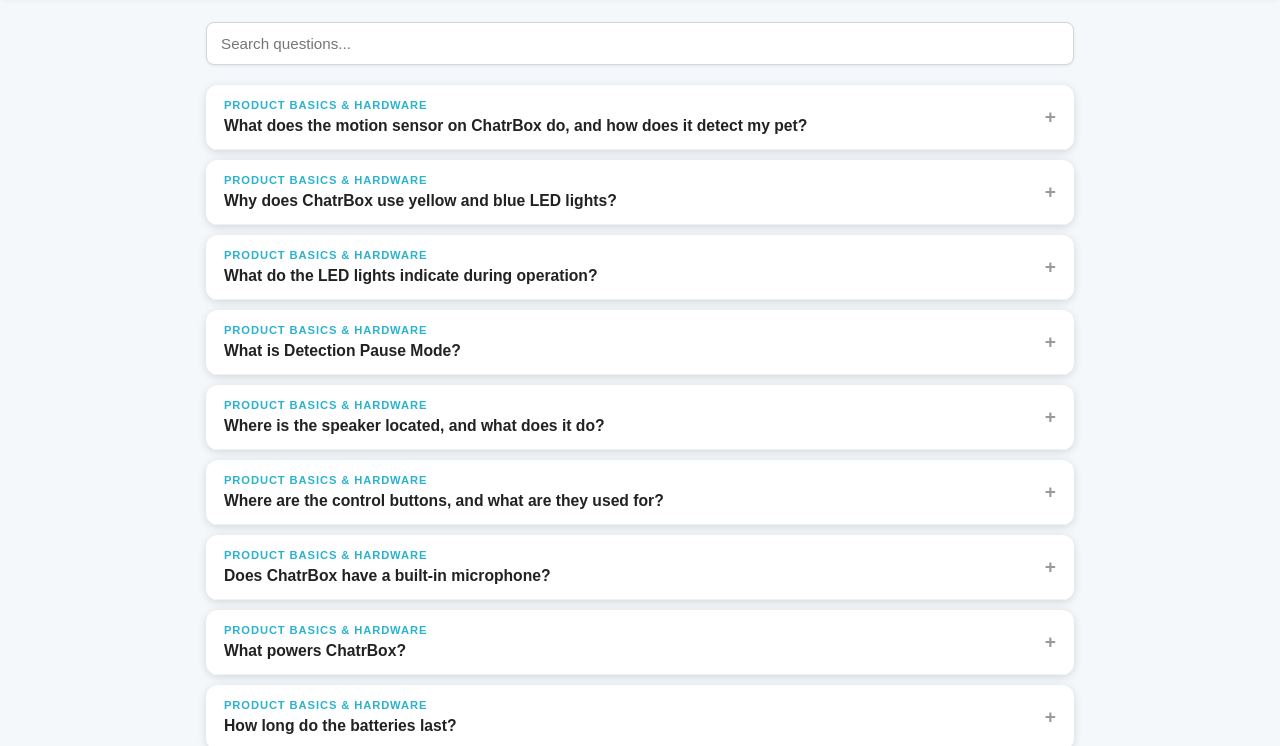
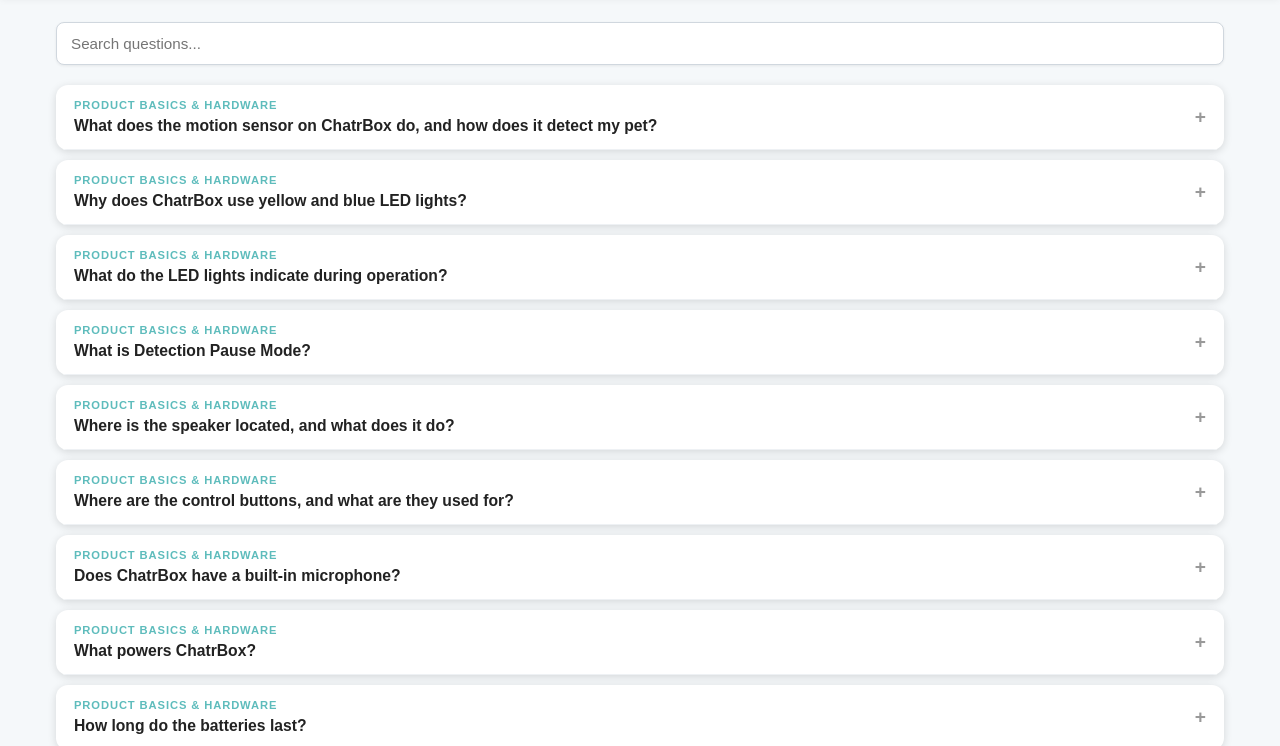
Before and after one commit to PetitekLLC/faq.petitek.com, a plain HTML site: page index.html in a window 1280 px wide. Shown: the part 58-804 px from the top of the page. Drawn offline with Linux system fonts and the light colour scheme.

Commit message:
Update index.html

```diff
--- a/index.html
+++ b/index.html
@@ -6,7 +6,7 @@
   <meta name="viewport" content="width=device-width,initial-scale=1.0"/>
   <style>
     :root {
-      --chatrbox-teal: #2bb2cd;
+      --chatrbox-teal: #5EBCBC;
       --bg-light: #f5f8fa;
       --card-radius: 12px;
     }
@@ -97,7 +97,7 @@
 
     /* PAGE LAYOUT */
     .page {
-      max-width: 900px;
+      max-width: 1200px;
       margin: 24px auto 40px auto;
       padding: 0 16px;
     }
@@ -115,10 +115,11 @@
       box-shadow: 0 1px 3px #0001;
       outline: none;
     }
-    .search-input:focus {
-      border-color: var(--chatrbox-teal);
-      box-shadow: 0 0 0 2px rgba(43,178,205,0.2);
-    }
+
+.search-input:focus {
+  border-color: var(--chatrbox-teal);
+  box-shadow: 0 0 0 2px rgba(94, 188, 188, 0.25);
+}
 
     /* FAQ CARDS */
     .faq-list {
```
